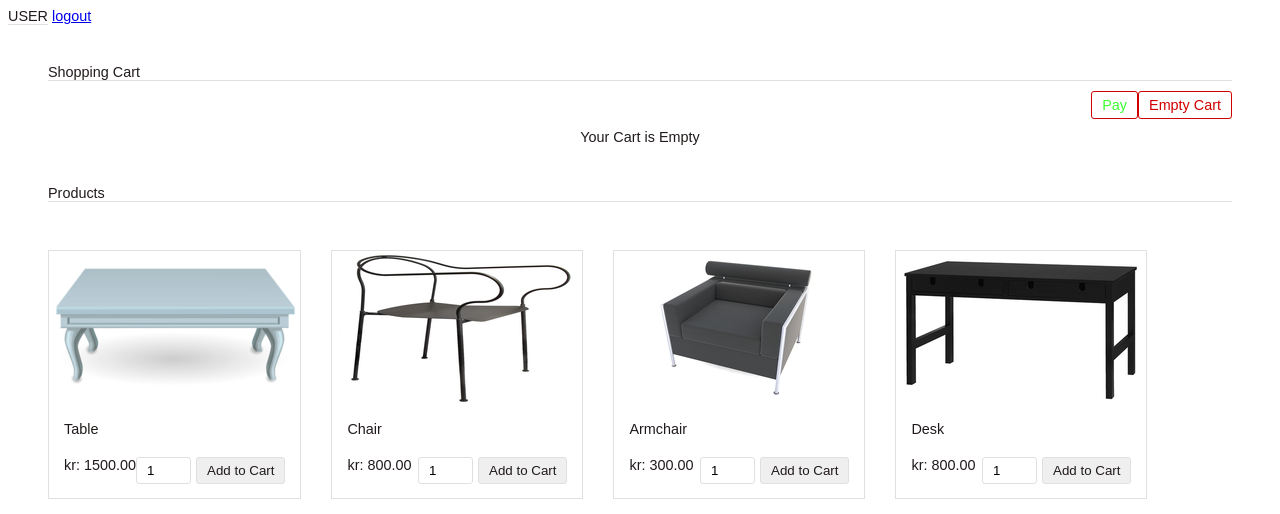
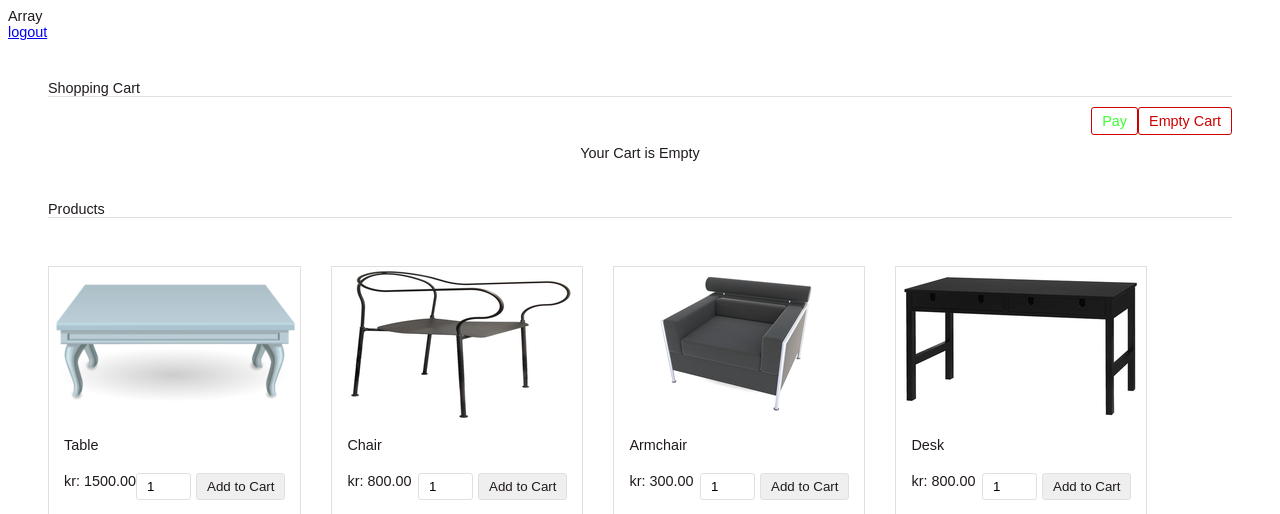
Before and after one commit to axelwihlborg/EITF05, a PHP site: page /index.php?action=empty in a window 1280 px wide. Shown: the top 514 px of the page. Run offline with PHP 8.4, Linux system fonts and the light colour scheme; a user stored in the database is signed in; data comes from the database, SQL or seed files in the repository.

Commit message:
Update index.php

```diff
--- a/hemsidatest2/index.php
+++ b/hemsidatest2/index.php
@@ -4,6 +4,7 @@ require_once("dbcontroller.php");
 if( !isset($_SESSION['sess_user'] )){
 	header("Location: login.php");
 }
+echo $_SESSION['sess_user'];
 $db_handle = new DBController();
 if(!empty($_GET["action"])) {
 switch($_GET["action"]) {
@@ -63,7 +64,6 @@ switch($_GET["action"]) {
 </HEAD>
 <BODY>
 	<div class="topnav">
-	  <a class="txt-heading">USER</a>
 	  <a id="logout" href="index.php?action=logout">logout</a>
 	</div>
 <div id="shopping-cart">
```
